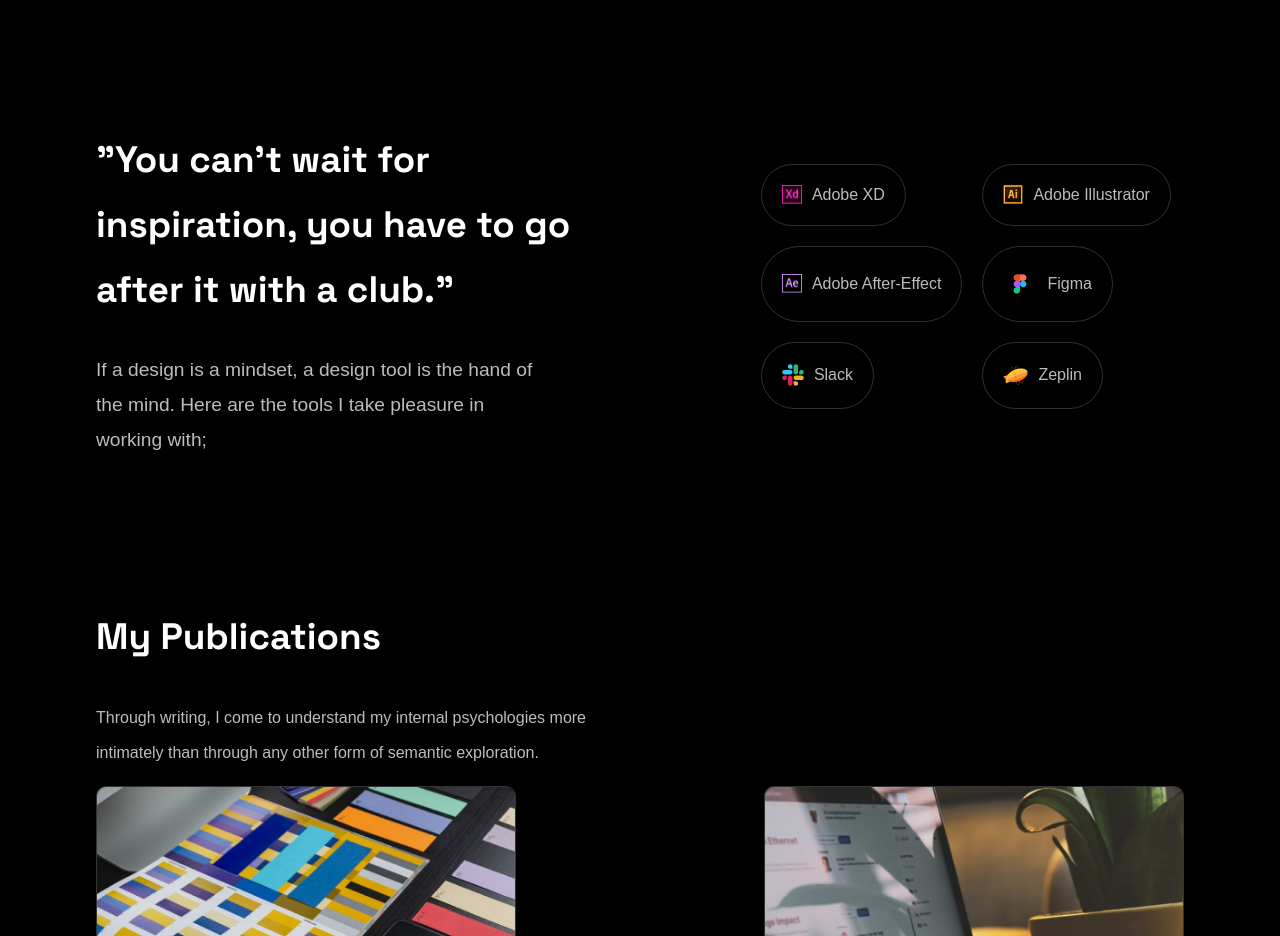
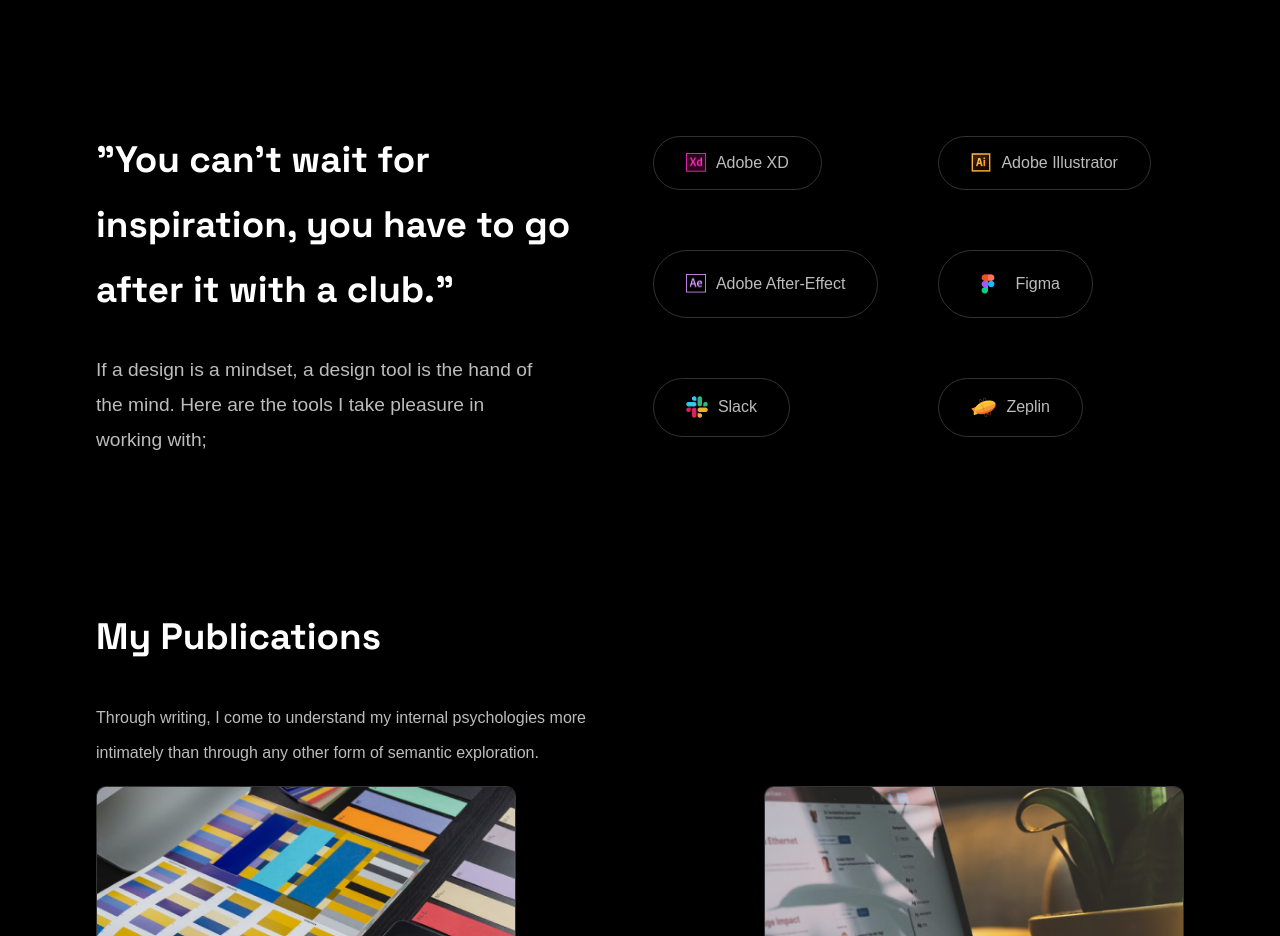
Before and after one commit to Iykekelvins/portfolio-julianna, a Next.js app: page / in a window 1280 px wide. Shown: the part 2720-3656 px from the top of the page. Built offline with nearby package versions, Linux system fonts and the light colour scheme; a web font is replaced by a local one.

Commit message:
fixed padding

```diff
--- a/styles/Footer.module.css
+++ b/styles/Footer.module.css
@@ -19,4 +19,7 @@
     justify-content: space-between;
     margin-top: 1rem;
   }
+  .icon_container a {
+    padding-right: 20px;
+  }
 }
--- a/styles/Tools.module.css
+++ b/styles/Tools.module.css
@@ -23,7 +23,7 @@
   border-radius: 50px;
   width: fit-content;
   transition: all 0.3s linear;
-  padding: 20px;
+  margin: 20px;
 }
 
 @media screen and (max-width: 1152px) {
```
